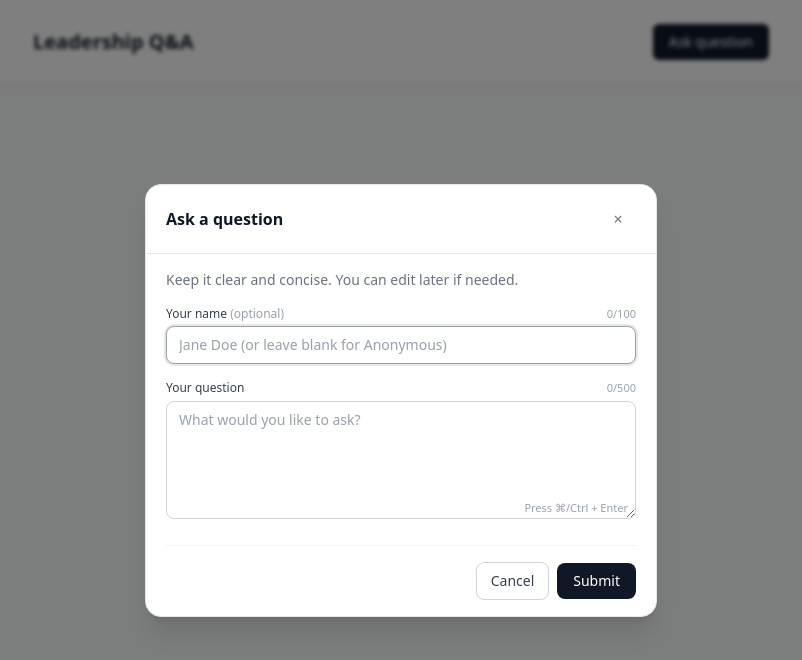
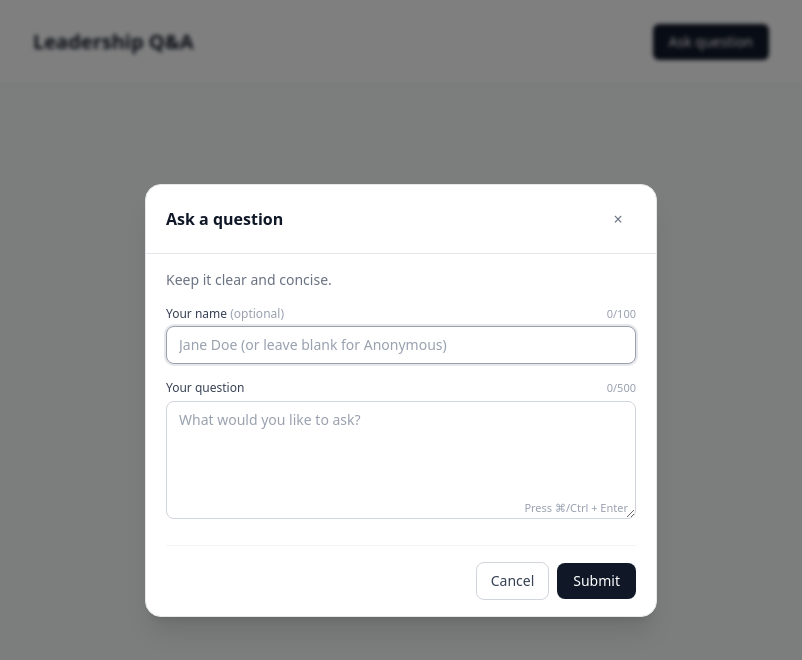
Before and after one commit to SI-Ayush-Shah/poll, a React (Vite) app: page / in a window 1280 px wide. Both pictures are taken after a click on the button "Ask question". Shown: the top 660 px of the page, without its empty margins (239-1041 px from the left). Built offline with nearby package versions, Linux system fonts and the light colour scheme; no server answers; the database is empty.

Commit message:
feat: fix issues

```diff
--- a/src/components/AddQuestion.jsx
+++ b/src/components/AddQuestion.jsx
@@ -101,7 +101,7 @@ const AddQuestion = ({ onAddQuestion, onCancel }) => {
           )}
 
           <p id={descId} className="mb-4 text-sm text-gray-500">
-            Keep it clear and concise. You can edit later if needed.
+            Keep it clear and concise.
           </p>
 
           {/* Name */}
```
